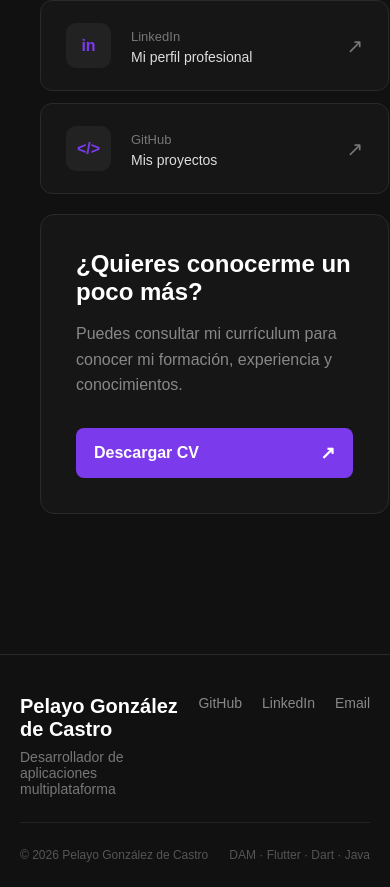
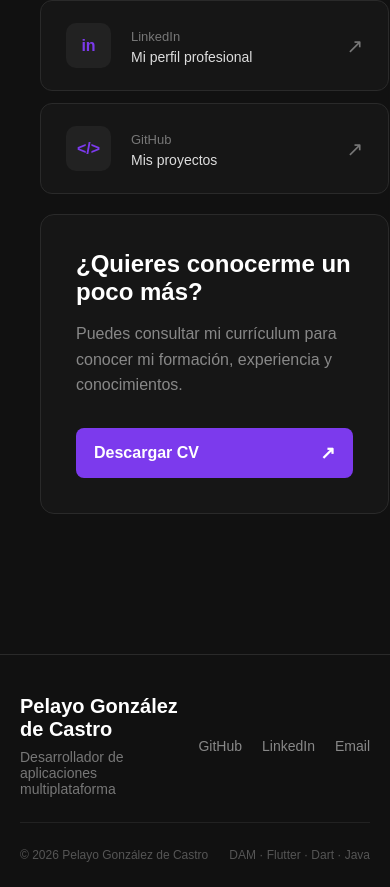
Before and after one commit to Pelayogdc/portfolio, a React app: page / in a window 390 px wide. Shown: the part 5924-6811 px from the top of the page. Built offline with nearby package versions, Linux system fonts and the light colour scheme; the HTML template or start-up script is replaced by a standard one.

Commit message:
Adaptacion responsive footer

```diff
--- a/src/index.css
+++ b/src/index.css
@@ -1194,7 +1194,7 @@ section:not(.hero) {
   }
 
   .footer-content {
-    align-items: flex-start;
+    align-items: flex;
     gap: 20px;
   }
 
```
